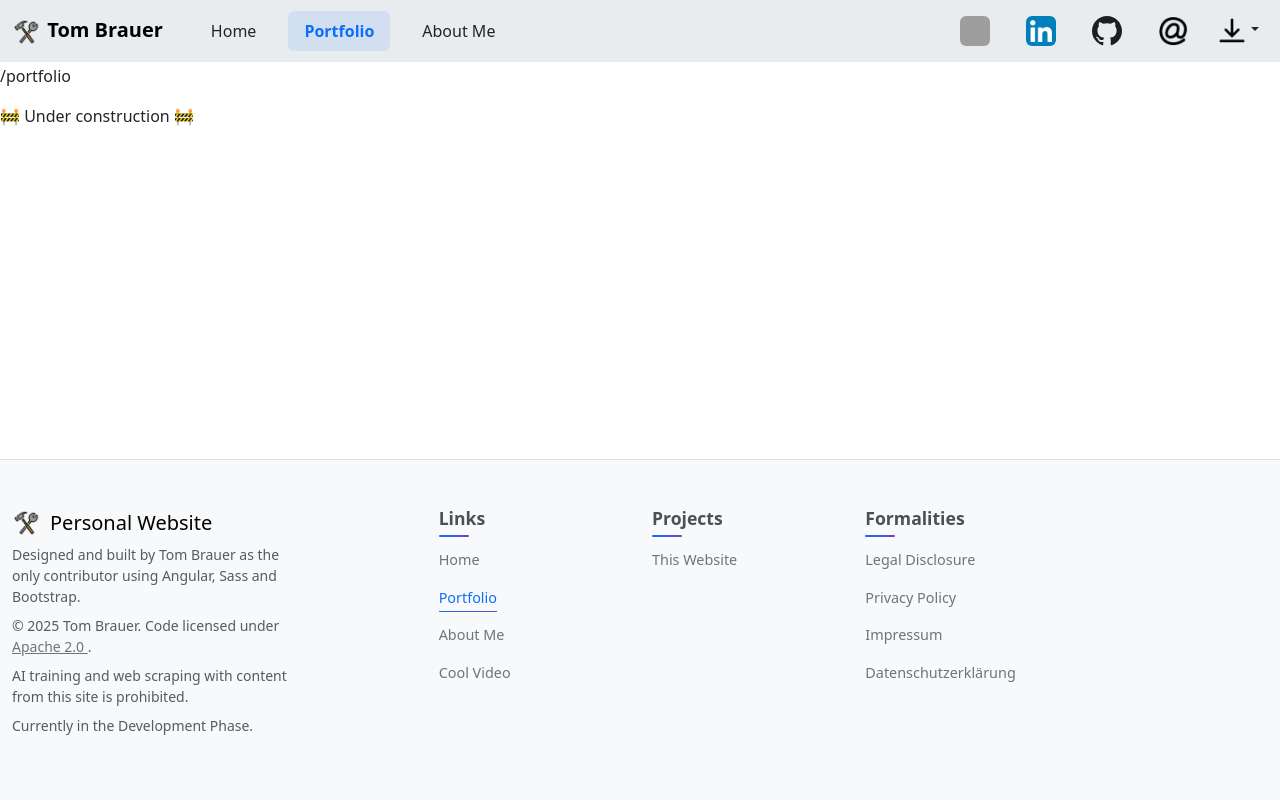
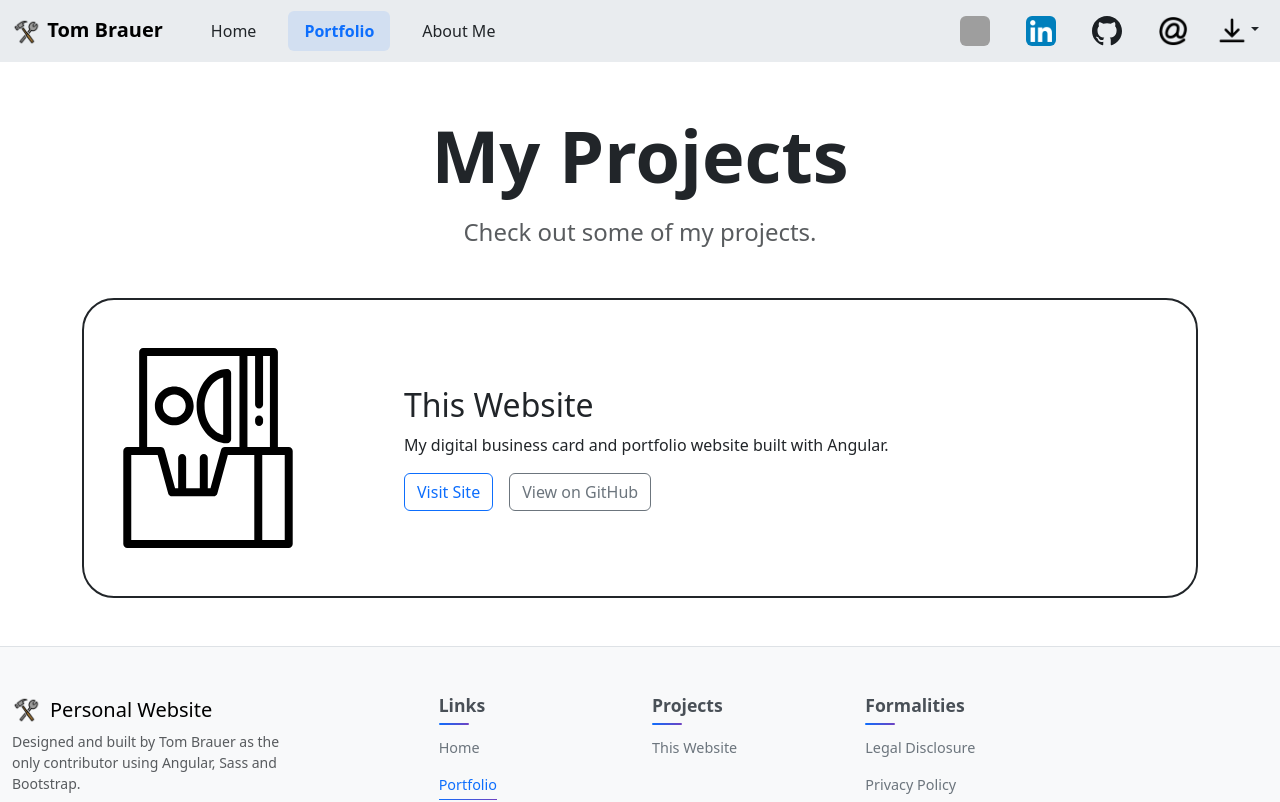
Before and after one commit to 1200BpmSpeedcore/tom_brauer_linktree, an Angular app: page /portfolio in a window 1280 px wide. Shown: the top 802 px of the page. Built offline with nearby package versions, Linux system fonts and the light colour scheme; grey boxes are pictures that could not be loaded.

Commit message:
Add portfolio page with project links
* fill portfolio page with content
* add project link service to manage project links
* add project link model and factory function
* refactor home page button styles to use shared styles

```diff
--- a/src/app/models/navigation.ts
+++ b/src/app/models/navigation.ts
@@ -16,3 +16,30 @@ export interface FooterLink {
   href?: string;
   external?: boolean;
 }
+
+export interface ProjectLink {
+  title: string;
+  githubUrl: string;
+  href?: string;
+  imageUrl?: string;
+  description?: string;
+  external?: boolean;
+}
+
+export function createProjectLink(
+  title: string,
+  githubUrl: string,
+  href: string,
+  imageUrl: string = 'images/tools.png',
+  description: string = 'This project is still under development. Stay tuned!',
+  external: boolean = true,
+): ProjectLink {
+  return {
+    title,
+    githubUrl,
+    href,
+    imageUrl,
+    description,
+    external,
+  };
+}
--- a/src/app/pages/home/home.html
+++ b/src/app/pages/home/home.html
@@ -28,7 +28,7 @@
        <div class="d-flex flex-wrap gap-3">
         @for (bConfig of buttonConfigs; track bConfig.label) {
           <a
-            class="btn btn-config"
+            class="btn btn-interactive"
             [ngClass]="['btn-' + bConfig.size, 'btn-' + bConfig.variant]"
             [attr.title]="bConfig.tooltip"
             [routerLink]="bConfig.routerLink"
@@ -75,7 +75,7 @@
       @for (bConfig of buttonConfigs; track bConfig.label) {
         @if (bConfig.label === 'About Me') {
           <a
-            class="btn btn-outline-primary btn-config"
+            class="btn btn-outline-primary btn-interactive"
             [ngClass]="['btn-' + bConfig.size]"
             [attr.title]="bConfig.tooltip"
             [routerLink]="bConfig.routerLink"
--- a/src/app/pages/home/home.scss
+++ b/src/app/pages/home/home.scss
@@ -1,12 +1,3 @@
-.btn-config {
-  transition: all 0.2s ease-in-out;
-
-  &:hover {
-    transform: translateY(-2px);
-    box-shadow: 0 6px 12px rgba(0, 0, 0, 0.1);
-  }
-}
-
 .icon-lg {
   font-size: 3rem;
 }
--- a/src/app/pages/portfolio/portfolio.html
+++ b/src/app/pages/portfolio/portfolio.html
@@ -1,3 +1,36 @@
-<p>/portfolio</p>
+<div class="container py-5">
+  <div class="text-center mb-5">
+    <p class="display-2 fw-bold">My Projects</p>
+    <p class="lead fs-4 text-muted">Check out some of my projects.</p>
+  </div>
 
-<p>🚧 Under construction 🚧 </p>
+  @for (link of projectLinks; track link.title) {
+  <div class="py-5 px-4 mt-5 d-flex flex-md-row align-items-center gap-5 border border-2 border-dark rounded-5">
+      <div class="flex-shrink-0">
+        <img [src]="link.imageUrl" [alt]="link.title" class="img-sm"/>
+      </div>
+      <div class="flex-grow-1 ms-5">
+        <h2>{{ link.title }}</h2>
+        <p>{{ link.description }}</p>
+        <div class="d-flex flex-wrap gap-3">
+          @if (link.href) {
+            <a
+              [href]="link.href"
+              target="_blank"
+              class="btn btn-outline-primary btn-interactive"
+            >
+              Visit Site
+            </a>
+          }
+          <a
+            [href]="link.githubUrl"
+            target="_blank"
+            class="btn btn-outline-secondary btn-interactive"
+          >
+            View on GitHub
+          </a>
+        </div>
+      </div>
+    </div>
+  }
+</div>
--- a/src/app/pages/portfolio/portfolio.ts
+++ b/src/app/pages/portfolio/portfolio.ts
@@ -1,11 +1,27 @@
-import { Component } from '@angular/core';
+import { Component, OnInit } from '@angular/core';
+import { RouterModule } from '@angular/router';
+import { CommonModule } from '@angular/common';
+
+import { ProjectLink } from '../../models';
+
+import { ProjectLinkService } from '../../services/project-link/project-link';
 
 @Component({
   selector: 'app-portfolio',
-  imports: [],
+  standalone: true,
+  imports: [
+    RouterModule,
+    CommonModule
+  ],
   templateUrl: './portfolio.html',
   styleUrl: './portfolio.scss',
 })
-export class Portfolio {
+export class Portfolio implements OnInit {
+  projectLinks: ProjectLink[] = [];
 
+  constructor(private projectLinkService: ProjectLinkService) {}
+
+  ngOnInit(): void {
+    this.projectLinks = this.projectLinkService.getAll();
+  }
 }
--- /dev/null
+++ b/src/app/services/project-link/project-link.ts
@@ -0,0 +1,23 @@
+import { Injectable } from '@angular/core';
+
+import { ProjectLink, createProjectLink } from '../../models';
+
+@Injectable({
+  providedIn: 'root',
+})
+export class ProjectLinkService {
+  private readonly projectLinks: ProjectLink[] = [
+    createProjectLink(
+      'This Website',
+      'https://github.com/1200BpmSpeedcore/tom_brauer_linktree',
+      '/',
+      'images/business_card.svg',
+      'My digital business card and portfolio website built with Angular.',
+      false
+    )
+  ];
+
+  getAll(): ProjectLink[] {
+    return [...this.projectLinks];
+  }
+}
--- a/src/styles.scss
+++ b/src/styles.scss
@@ -7,7 +7,21 @@
   }
 }
 
+/* ============== BUTTON STYLES ============= */
+
+.btn-interactive {
+  transition: all 0.2s ease-in-out;
+
+  &:hover {
+    transform: translateY(-2px);
+    box-shadow: 0 6px 12px rgba(0, 0, 0, 0.1);
+  }
+}
+
+/* ============ END BUTTON STYLES ============ */
+
 /* ============= DROPDOWN STYLES ============= */
+
 .dropdown-item {
   transition: all 0.2s ease-in-out;
   border-radius: 0.375rem;
@@ -32,4 +46,9 @@
   width: auto;
 }
 
+.img-sm {
+  max-height: 200px;
+  width: auto;
+}
+
 /* ============== END IMAGE STYLES =============== */
```
Also changed, not shown: public/images/business_card.svg (added), 1 other file (tests, documents, lock files or other folders).
